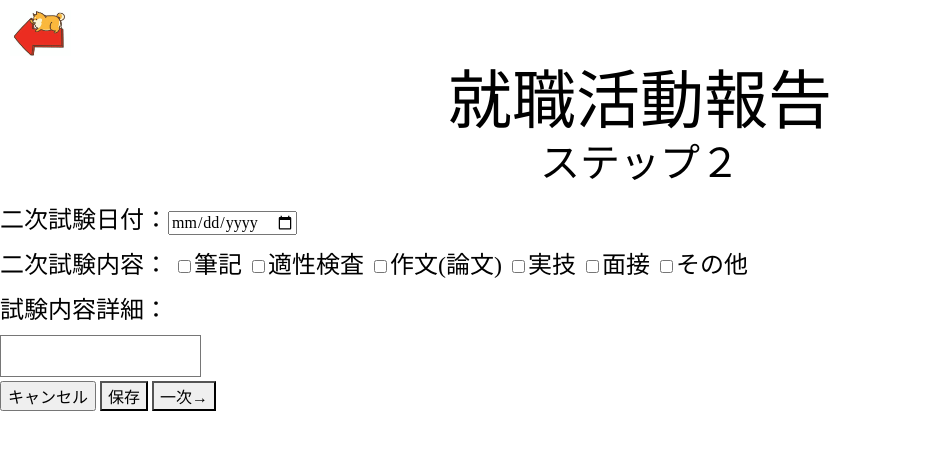
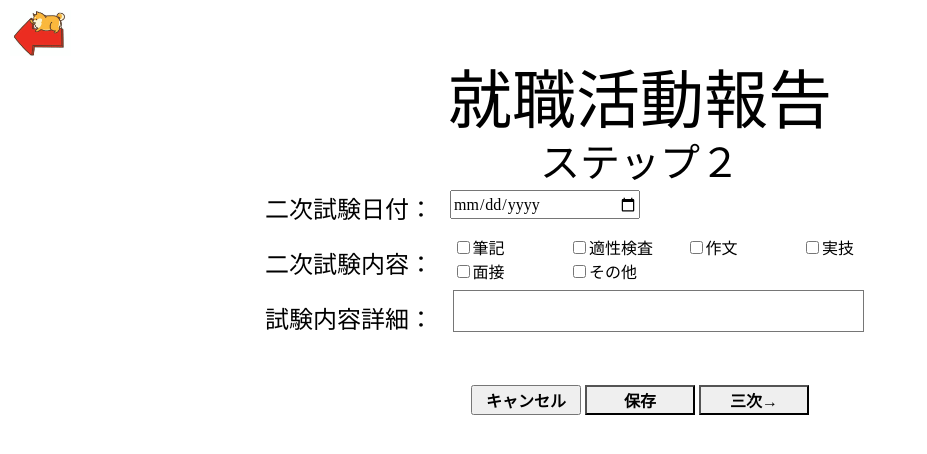
Before and after one commit to Yamashiro-R/Development_Practice, a PHP site: page /Input_Form_2_2.html in a window 1280 px wide. Shown: the top 454 px of the page, without its empty margins (0-927 px from the left). Run offline with PHP 8.4, Linux system fonts and the light colour scheme.

Commit message:
Input_Form_2_1 ～ 3とstyleの編集

```diff
--- a/Input_Form_2_2.html
+++ b/Input_Form_2_2.html
@@ -7,38 +7,44 @@
         </head>
         <body>
             <div class="return">
-                <a href="Input_Form_2_1.html"><img src="images/innu.jpeg"></a>
+                <a href="Input_Form_1.html"><img src="images/innu.jpeg"></a>
             </div>
             <div id="main_title">
                 <h1>就職活動報告</h1>
                 <h2>ステップ２</h2>
             </div>
-            <div class="input_body_2">
+
+            <div class="big-div">
                 <form action="#">
-                    <div class="input_aria">
-                        <div class="warpper-1">
-                            <div class="container">
-                                <p><label>二次試験日付：<input type="date" name="secondary_date"></label></p>
-                                <p>二次試験内容：
-                                    <input type="checkbox" name="writing">筆記
-                                    <input type="checkbox" name="aptitude">適性検査
-                                    <input type="checkbox" name="conposition">作文(論文)
-                                    <input type="checkbox" name="practical_skill">実技
-                                    <input type="checkbox" name="interview">面接
-                                    <input type="checkbox" name="order">その他
-                                </p>
-                                <p><label for="once_starge_exam_detail">試験内容詳細：</label></p>
-                                <textarea name="once_starge_exam_detail"></textarea><br>
+                    <div class="divdiv_col_1 divdiv">
+                        <p class="Input_area_2_1_p_first">二次試験日付：</p>
+                        <input type="date" class="input-view" name="once_date">
+                    </div>
+                    <div class="divdiv_width_all">
+                        <p class="p_Input_area_2_1_p_second">二次試験内容：</p>
+                            <div class="Input_Form_2_1_area_div">
+                                <div><input type="checkbox" name="Primary_exam_content"  value="writing">筆記</div>
+                                <div><input type="checkbox" name="Primary_exam_content" value="aptitude">適性検査</div>
+                                <div><input type="checkbox" name="Primary_exam_content" value="conposition">作文</div>
+                                <div><input type="checkbox" name="Primary_exam_content" value="practical_skill">実技</div>
+                                <div><input type="checkbox" name="Primary_exam_content" value="interview">面接</div>
+                                <div><input type="checkbox" name="Primary_exam_content" value="order">その他</div>
                             </div>
-                        </div>
                     </div>
-                    <div class="btn_area">
-                       <input type="reset"  class="btn_item" value="キャンセル" alt="キャンセル">
+                    <div class="divdiv_width_all">
+                        <p class="p_Input_area_2_1_p_second"><label for="once_starge_exam_detail">試験内容詳細：</label></p>
+                            <textarea id="once_starge_exam_detail"  class=" Input_Form_2_1_input-view"></textarea>
+                    </div>
+                    <!-- </div>   -->
+                    <div class="change">
+                        <input type="reset"  class="btn_item" value="キャンセル" alt="キャンセル">
                         <input type="button" class="btn_item" value="保存" alt="保存">
-                        <input type="button" onclick="location.href='Input_Form_2_3.html'" class="btn_item" value="一次→" alt="一次→">
+                        <input type="button" onclick="location.href='Input_Form_2_3.html'" class="btn_item" value="三次→" alt="三次→">
                     </div>
                 </form>
             </div>
+
+
 
 
         </body>
--- a/style.css
+++ b/style.css
@@ -431,9 +431,10 @@ p {
 .input-view_1{
     display: flex;
     justify-content: space-around;
-
-
-
+}
+.Input_Form_2_1_input-view {
+    width: 54%;
+    height: 50px;
 }
 
 
@@ -442,7 +443,7 @@ p {
     display: flex;
 }
 
-.divdiv_width_all p {
+.divdiv_width_all .p-info {
     width: 22%;
 }
 .docu_sele {
@@ -461,7 +462,7 @@ p {
  }
 
 .change input {
-    width: 100px;
+    width: 110px;
     height: 30px;
     margin-top: 40px;
     font-weight: bold;
@@ -508,13 +509,35 @@ p {
 
 /* Input_Form_3用 ここまで↑ */
 
+/* Input_Form_2_1～3用 ここから↓*/
+
+.Input_area_2_1_p_first {
+    width: 50%;
+}
+.p_Input_area_2_1_p_second{
+    width: 25%;
+}
+
+.Input_Form_2_1_input-view {
+    width: 54%;
+    height: 50%;
+}
+.Input_Form_2_1_area_div {
+    width: 75%;
+    justify-content: space-between;
+}
+.Input_Form_2_1_area_div div {
+    width: 20%;
+    display: inline-block;
+}
+
+/* Input_Form_2_1～3用 ここまで↑*/
 
 /*フレキシブル設定↓*/
 
  @media screen and (min-width: 760px){
     .br-sp {display: none; }
 }
-
 
 
 @media screen and (max-width: 760px){
@@ -545,21 +568,27 @@ p {
     .divdiv_width_all {
         display: block;
     }
+    .p_Input_area_2_1_p_second{
+        width: 50%;
+    }
+
 
 
     .div-detail div .p-view {
         width: 100%;
     }
 
-    .divdiv_width_all p {
+    .divdiv_width_all .p-info {
         width: 45%;
     }
-    .docu_sele {
+    .docu_sele , .Input_Form_2_1_area_div ,
+    .Input_Form_2_1_input-view {
         width: 100%;
     }
-    .docu_sele div {
+    .docu_sele div , .Input_Form_2_1_area_div div {
         width: 32%;
     }
+
     .div_oder_area input:last-child {
         width: 34%;
      }
```
Also changed, not shown: Input_Form_2_1.html (+22 -19 lines), Input_Form_2_3.html (+26 -20 lines).
